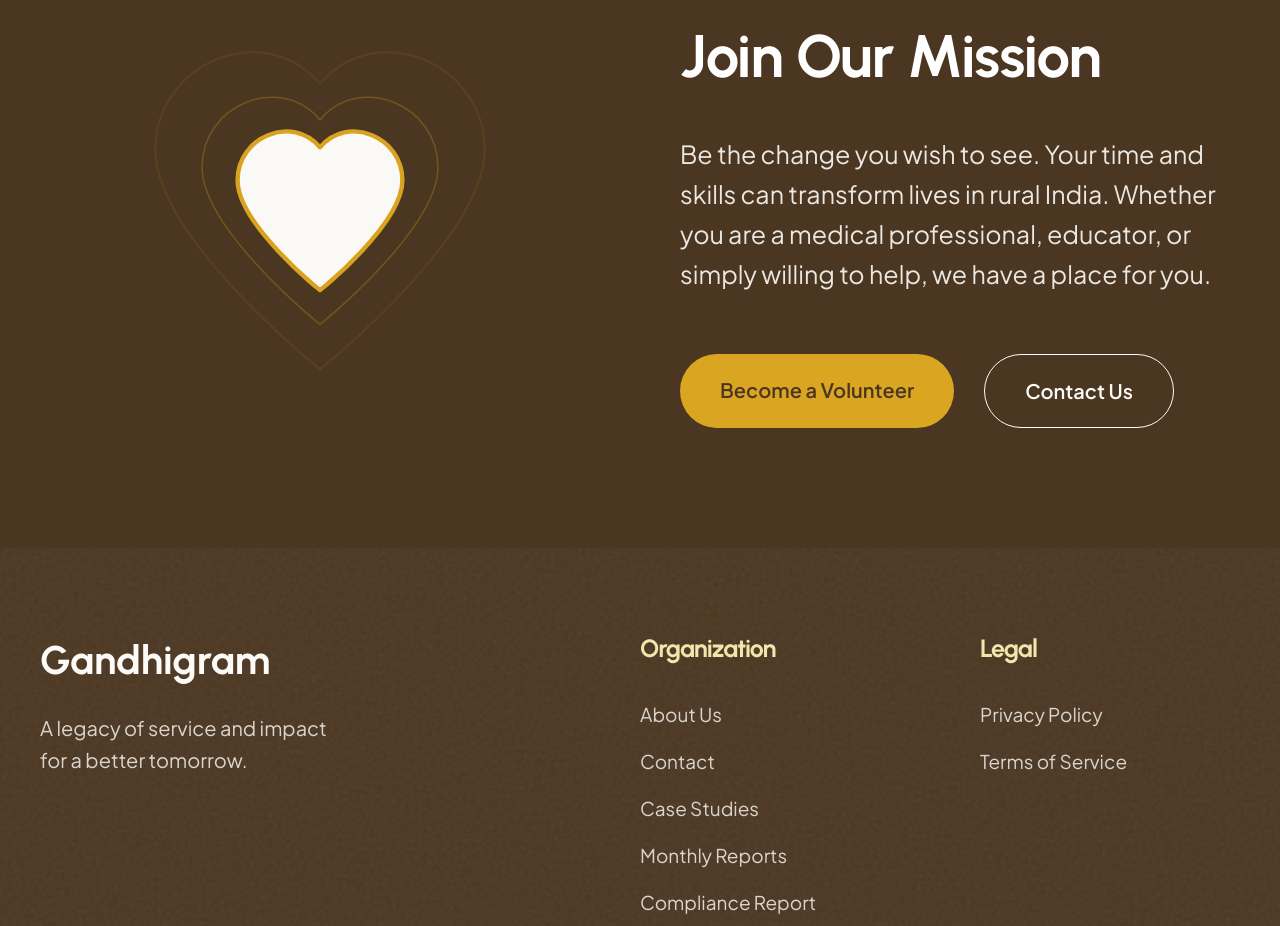
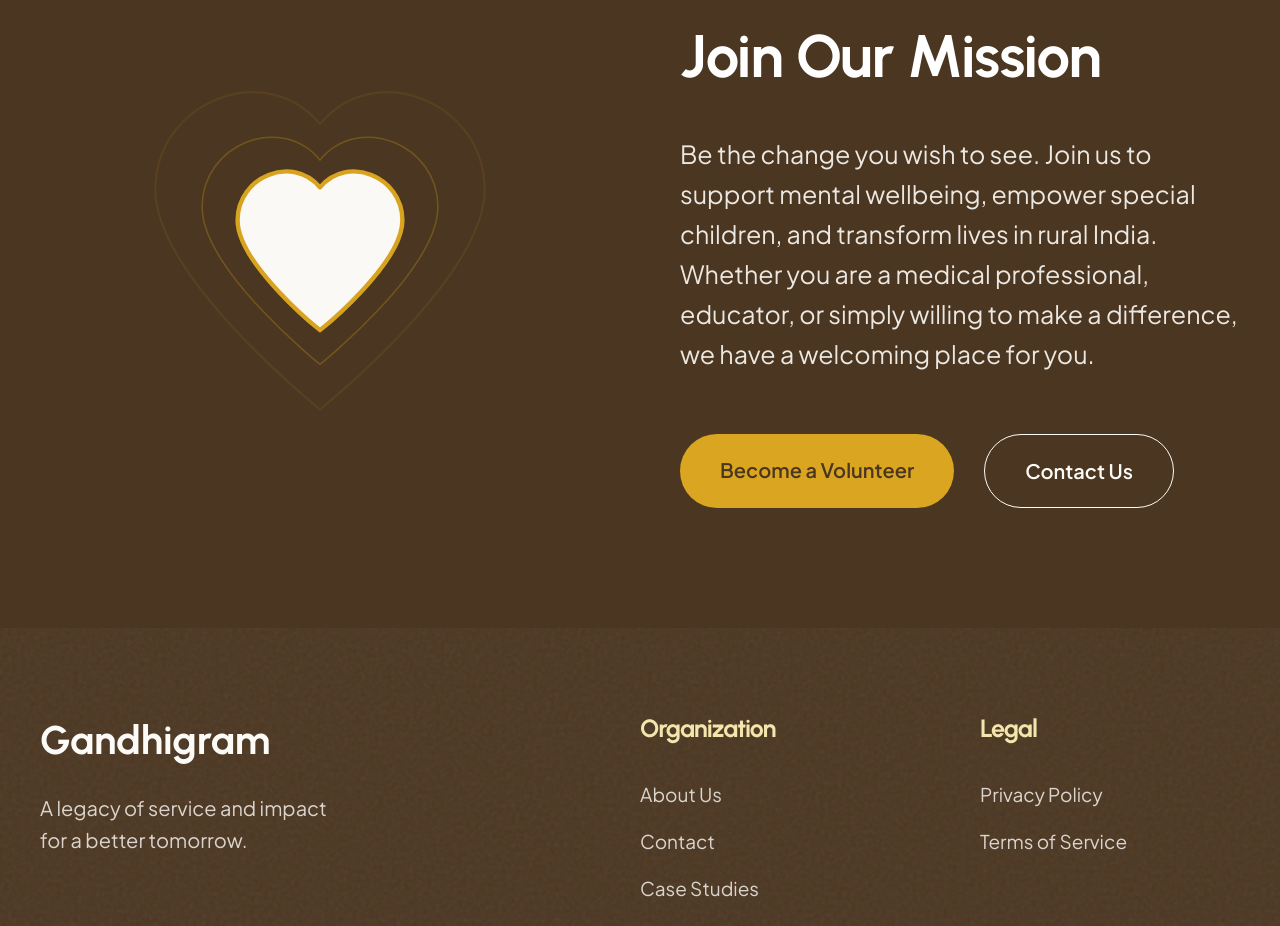
Before and after one commit to rahulkrishna-web/gandhigram, a Next.js app: page / in a window 1280 px wide. Shown: the part 7720-8646 px from the top of the page. Built offline with nearby package versions, Linux system fonts and the light colour scheme.

Commit message:
feat: update volunteer section description with mission-focused copy

```diff
--- a/src/components/home/Volunteer.tsx
+++ b/src/components/home/Volunteer.tsx
@@ -13,8 +13,8 @@ const Volunteer = () => {
                     <div className={styles.content}>
                         <h2 className={styles.title}>Join Our Mission</h2>
                         <p className={styles.description}>
-                            Be the change you wish to see. Your time and skills can transform lives in rural India.
-                            Whether you are a medical professional, educator, or simply willing to help, we have a place for you.
+                            Be the change you wish to see. Join us to support mental wellbeing, empower special children, and transform lives in rural India.
+                            Whether you are a medical professional, educator, or simply willing to make a difference, we have a welcoming place for you.
                         </p>
                         <div className={styles.actions}>
                             <Link href="/volunteer" className={styles.primaryBtn}>
```
